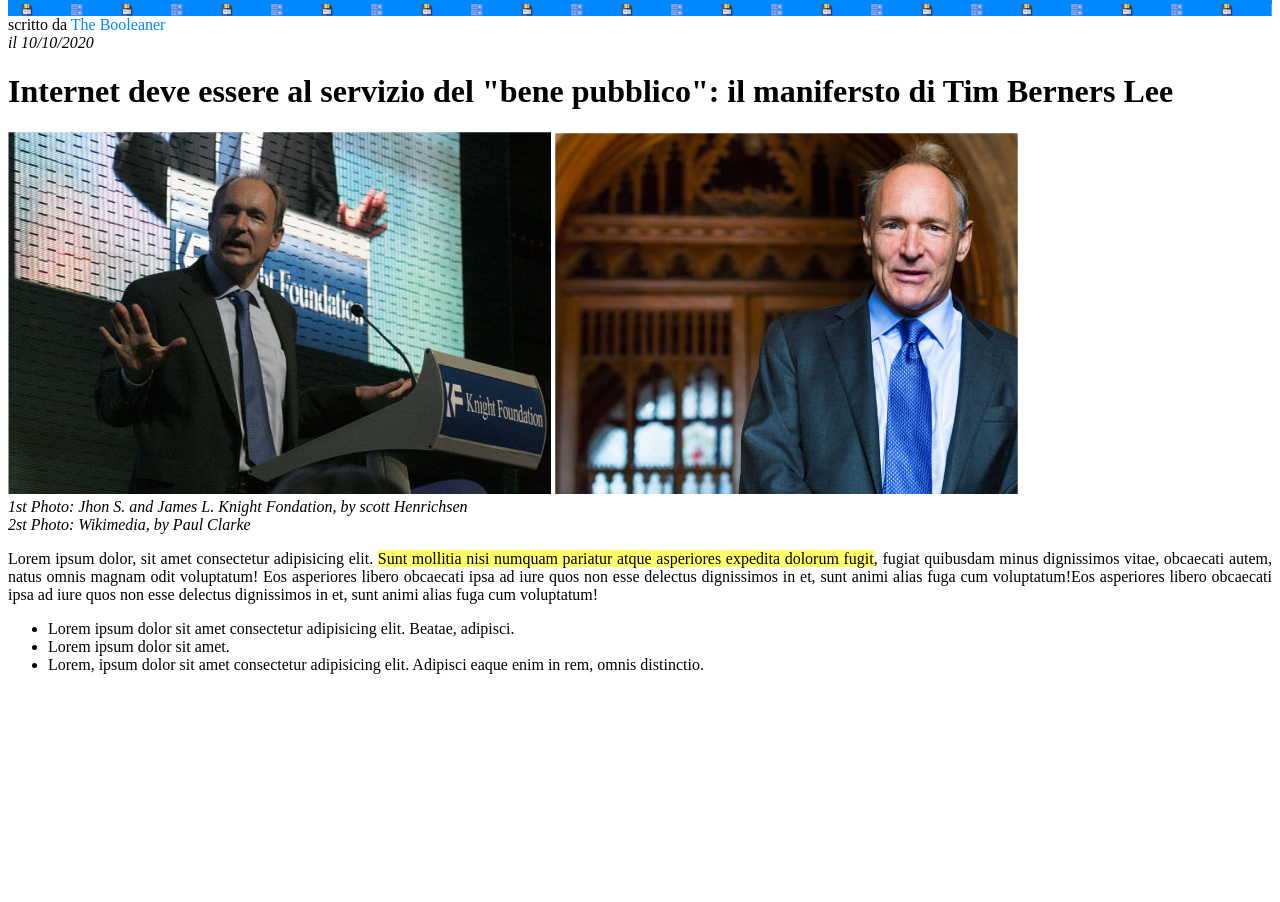
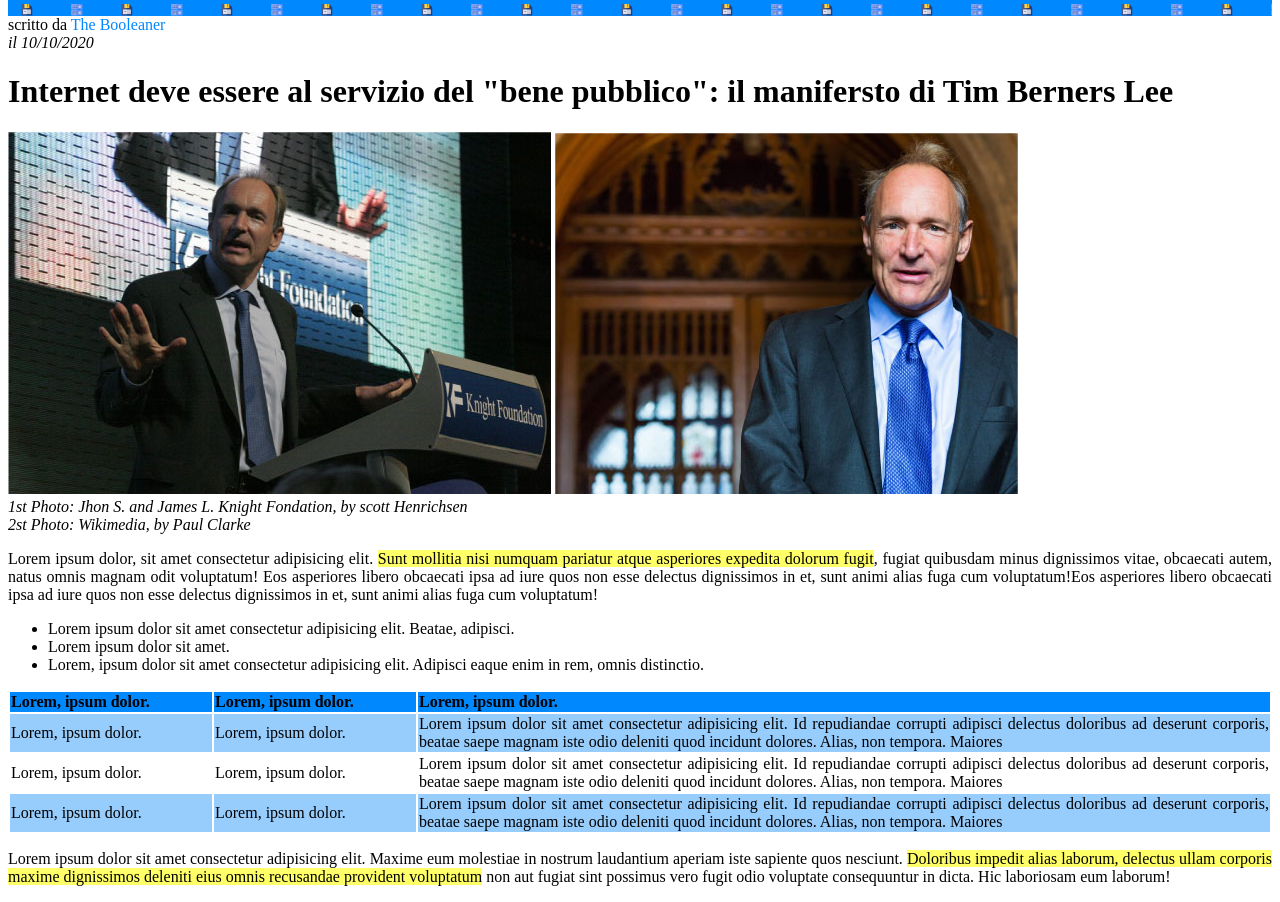
Before and after one commit to marypaduano/html-css-booleaner, a plain HTML site: page index.html in a window 1280 px wide. Shown: the part 92-994 px from the top of the page. Before the commit the page ends 800 px from the top, so only its background shows below. Drawn offline with Linux system fonts and the light colour scheme.

Commit message:
commit table

```diff
--- a/css/style.css
+++ b/css/style.css
@@ -20,3 +20,10 @@ body{
     background-color: rgba(255, 255, 0, 0.596)
     ;
 }
+thead{
+    background-color: rgb(0, 136, 255);
+
+}
+.color-row{
+    background-color: rgba(57, 160, 251, 0.525); ;
+}
--- a/index.html
+++ b/index.html
@@ -41,6 +41,36 @@
                 <li>Lorem, ipsum dolor sit amet consectetur adipisicing elit. Adipisci eaque enim in rem, omnis distinctio.</li>
             </ul>
         </section>
+        <table>
+            <thead>
+                <tr>
+                    <th style="width: 200px;">Lorem, ipsum dolor.</th>
+                    <th style="width: 200px;">Lorem, ipsum dolor.</th>
+                    <th>Lorem, ipsum dolor.</th>
+                </tr>
+            </thead>
+            <tbody>
+                <tr class="color-row">
+                    <td>Lorem, ipsum dolor.</td>
+                    <td>Lorem, ipsum dolor.</td>
+                    <td>Lorem ipsum dolor sit amet consectetur adipisicing elit. Id repudiandae corrupti adipisci delectus doloribus ad deserunt corporis, beatae saepe magnam iste odio deleniti quod incidunt dolores. Alias, non tempora. Maiores</td>
+                </tr>
+                <tr>
+                    <td>Lorem, ipsum dolor.</td>
+                    <td>Lorem, ipsum dolor.</td>
+                    <td>Lorem ipsum dolor sit amet consectetur adipisicing elit. Id repudiandae corrupti adipisci delectus doloribus ad deserunt corporis, beatae saepe magnam iste odio deleniti quod incidunt dolores. Alias, non tempora. Maiores</td>
+                </tr>
+                <tr class="color-row">
+                    <td>Lorem, ipsum dolor.</td>
+                    <td>Lorem, ipsum dolor.</td>
+                    <td>Lorem ipsum dolor sit amet consectetur adipisicing elit. Id repudiandae corrupti adipisci delectus doloribus ad deserunt corporis, beatae saepe magnam iste odio deleniti quod incidunt dolores. Alias, non tempora. Maiores</td>
+                </tr>
+            </tbody>
+
+        </table>
+        <section>
+            <p>Lorem ipsum dolor sit amet consectetur adipisicing elit. Maxime eum molestiae in nostrum laudantium aperiam iste sapiente quos nesciunt. <span class="evidenziatore">Doloribus impedit alias laborum, delectus ullam corporis maxime dignissimos deleniti eius omnis recusandae provident voluptatum</span> non aut fugiat sint possimus vero fugit odio voluptate consequuntur in dicta. Hic laboriosam eum laborum!</p>
+        </section>
 
 
 
```
